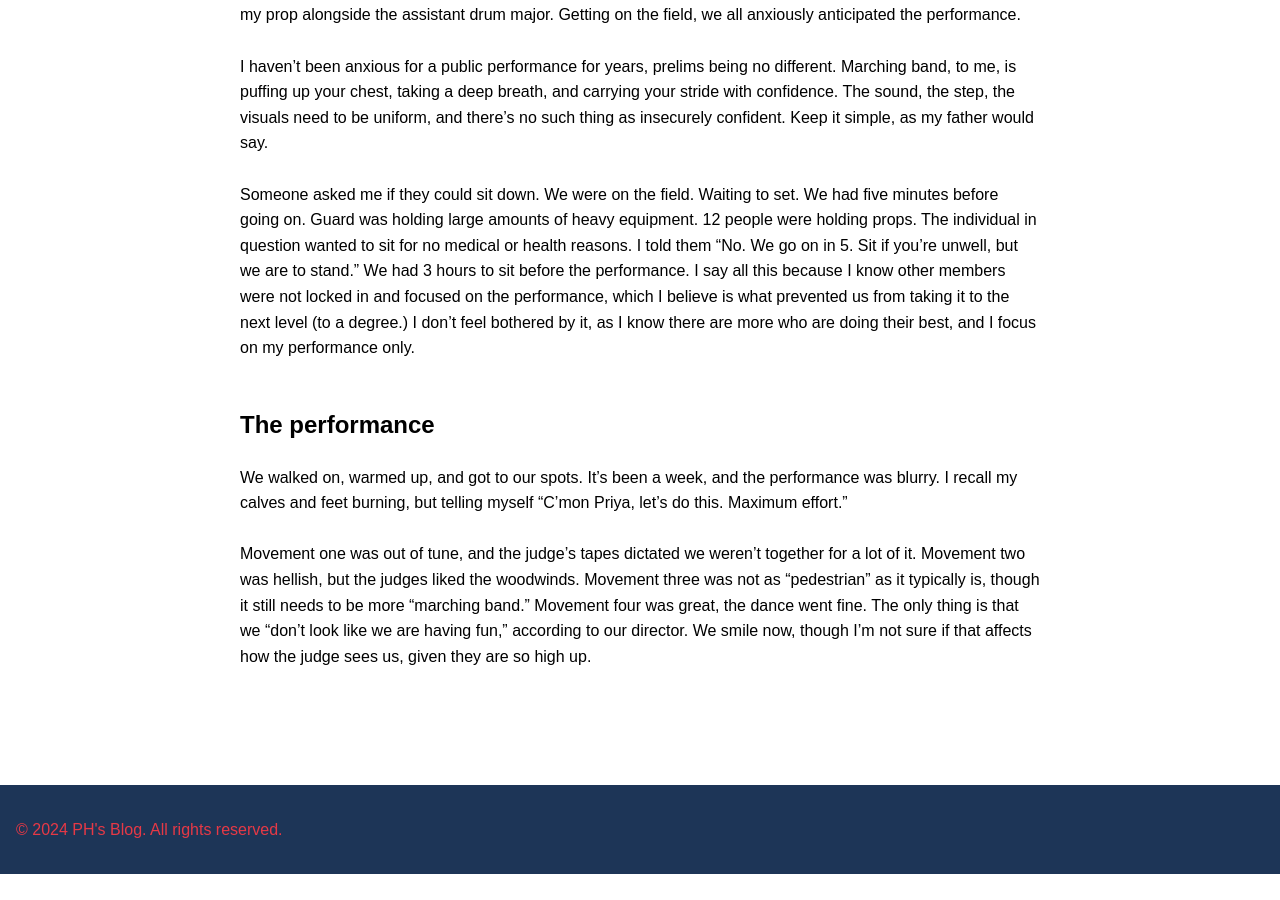
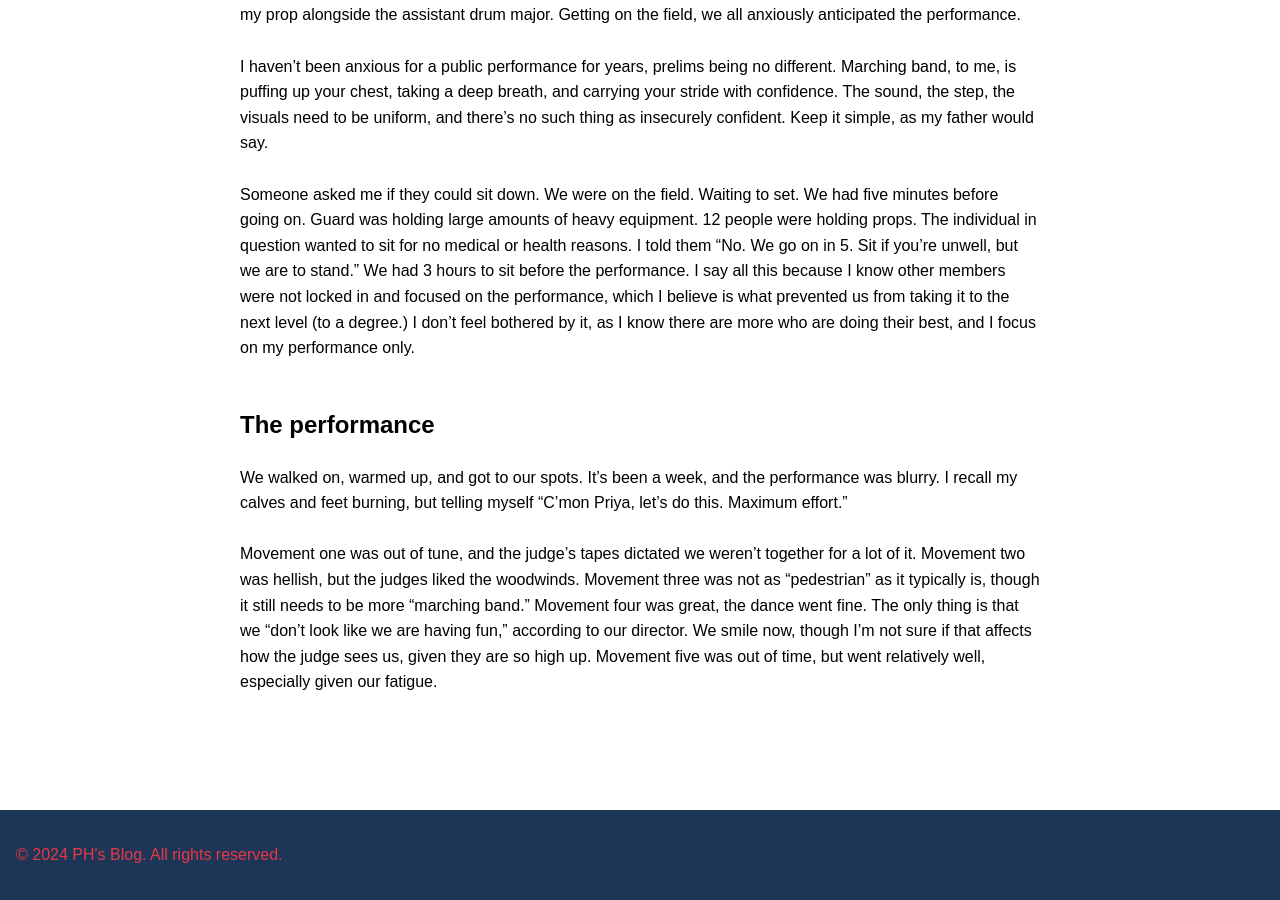
Before and after one commit to CaptainSapphire/PH-s-Blog, a Jekyll site: the page built from _posts/2024-11-21-Prelims.md, in a window 1280 px wide and 900 px high, scrolled down 2509 px. Built offline with Jekyll 4.4.1, drawn with Linux system fonts in a browser that asks for light colours; our own code applies the rules of GitHub Pages for plain Markdown files; before the commit the page ends 3383 px from its top, so only the background shows below that.

Commit message:
Update 2024-11-21-Prelims.md

```diff
--- a/_posts/2024-11-21-Prelims.md
+++ b/_posts/2024-11-21-Prelims.md
@@ -32,4 +32,4 @@
 
 ## The performance
 We walked on, warmed up, and got to our spots. It's been a week, and the performance was blurry. I recall my calves and feet burning, but telling myself "C'mon Priya, let's do this. Maximum effort." <br><br>
-Movement one was out of tune, and the judge's tapes dictated we weren't together for a lot of it. Movement two was hellish, but the judges liked the woodwinds. Movement three was not as "pedestrian" as it typically is, though it still needs to be more "marching band." Movement four was great, the dance went fine. The only thing is that we "don't look like we are having fun," according to our director. We smile now, though I'm not sure if that affects how the judge sees us, given they are so high up. <br><br>
+Movement one was out of tune, and the judge's tapes dictated we weren't together for a lot of it. Movement two was hellish, but the judges liked the woodwinds. Movement three was not as "pedestrian" as it typically is, though it still needs to be more "marching band." Movement four was great, the dance went fine. The only thing is that we "don't look like we are having fun," according to our director. We smile now, though I'm not sure if that affects how the judge sees us, given they are so high up. Movement five was out of time, but went relatively well, especially given our fatigue. <br><br>
```
